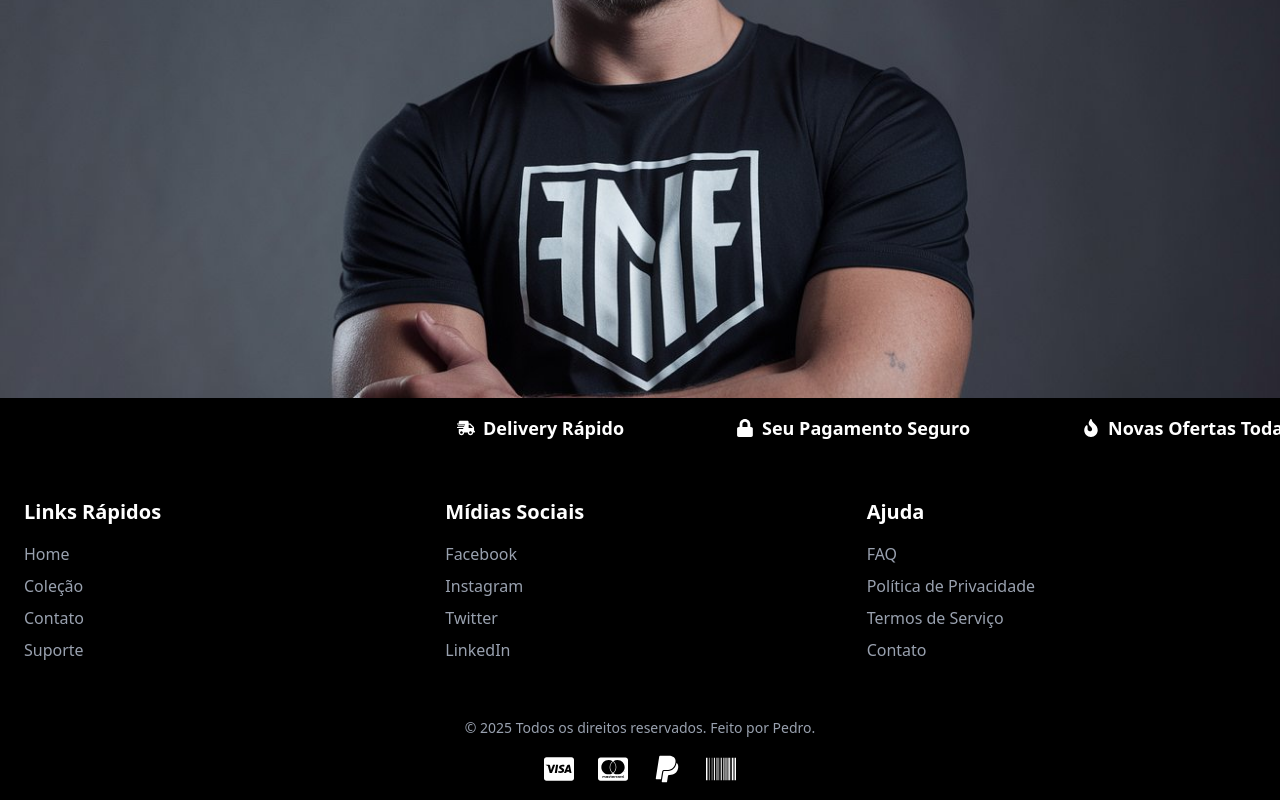
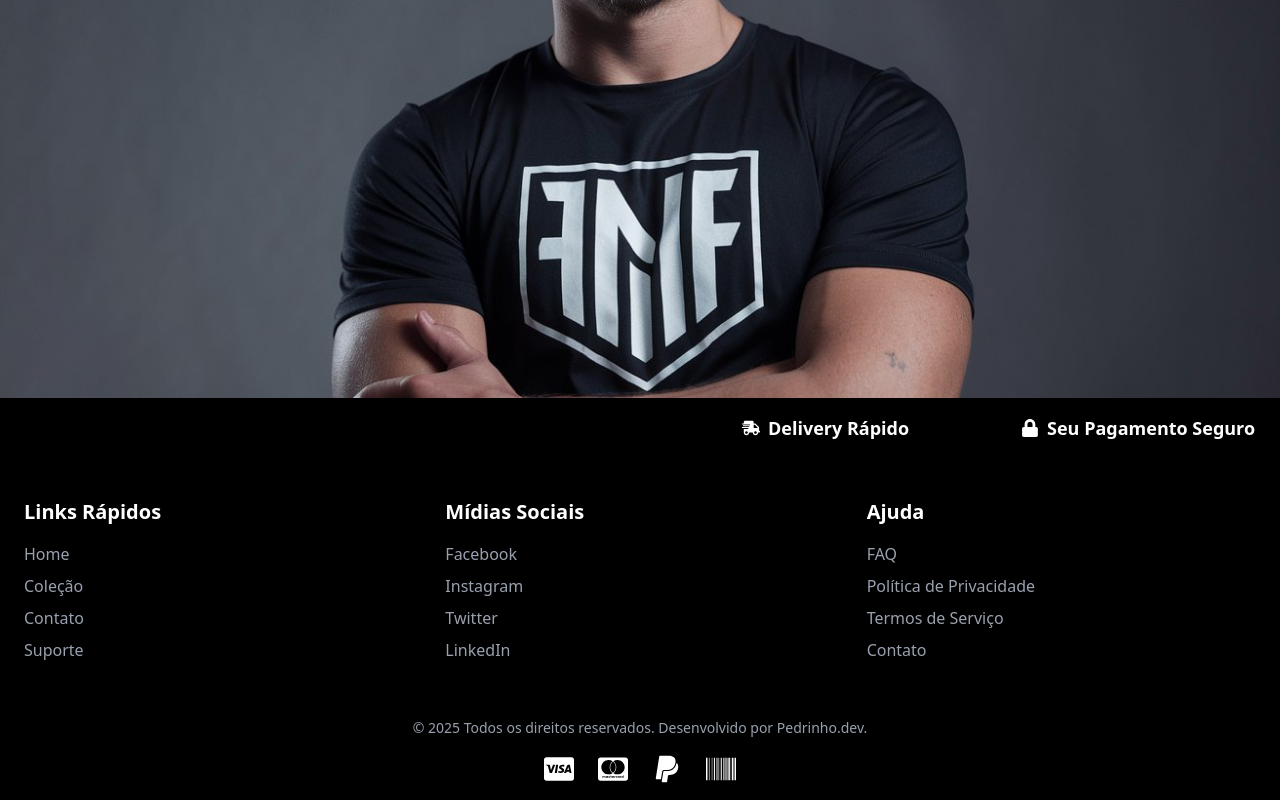
Before and after one commit to pedrinho-devv/4NOTFASHION, a React (Vite) app: page / in a window 1280 px wide. Shown: the part 4872-5672 px from the top of the page. Built offline with nearby package versions, Linux system fonts and the light colour scheme.

Commit message:
footerv2

```diff
--- a/src/Components/footer.jsx
+++ b/src/Components/footer.jsx
@@ -40,7 +40,7 @@ function Footer() {
         className="flex space-x-12 text-lg font-semibold"
         animate={{ x: ["100%", "-100%"] }}
         transition={{
-          duration: 20,
+          duration: 30,
           ease: "linear",
         }}
       >
@@ -138,7 +138,7 @@ function Footer() {
 
       {/* Footer inferior */}
       <footer className="text-center py-4 bg-black text-gray-400 text-sm">
-        &copy; 2025 Todos os direitos reservados. Feito por Pedro.
+        &copy; 2025 Todos os direitos reservados. Desenvolvido por Pedrinho.dev.
         <div className="mt-4 flex justify-center space-x-6">
           <FaCcVisa size={30} className="text-white hover:text-gray-400" />
           <FaCcMastercard
```
